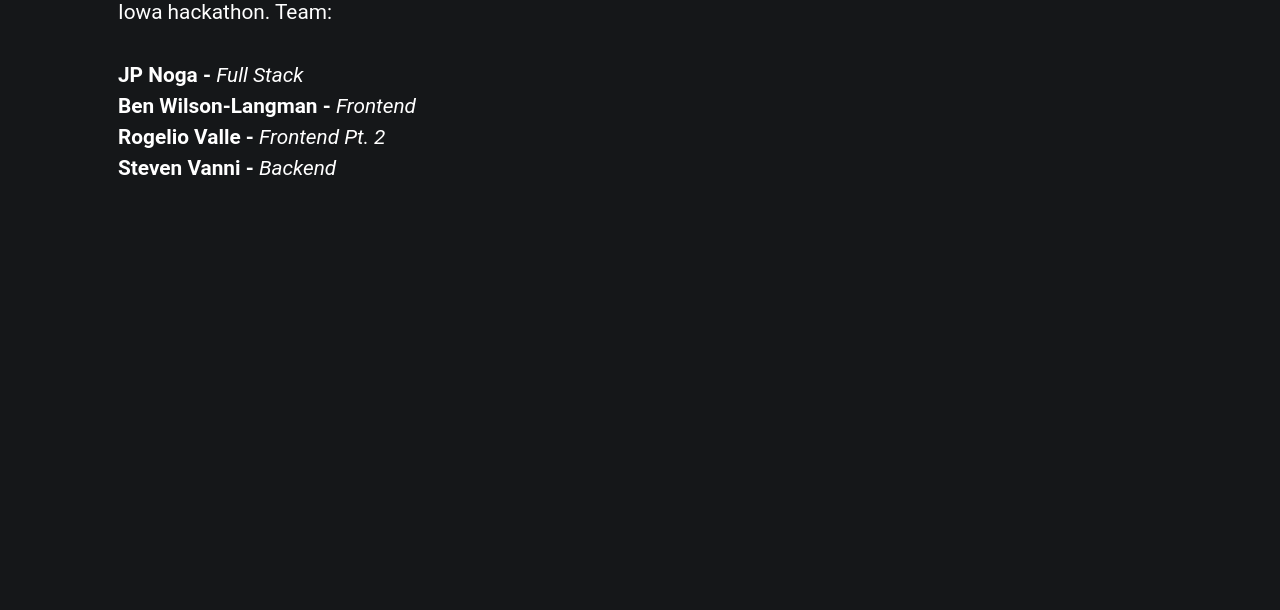
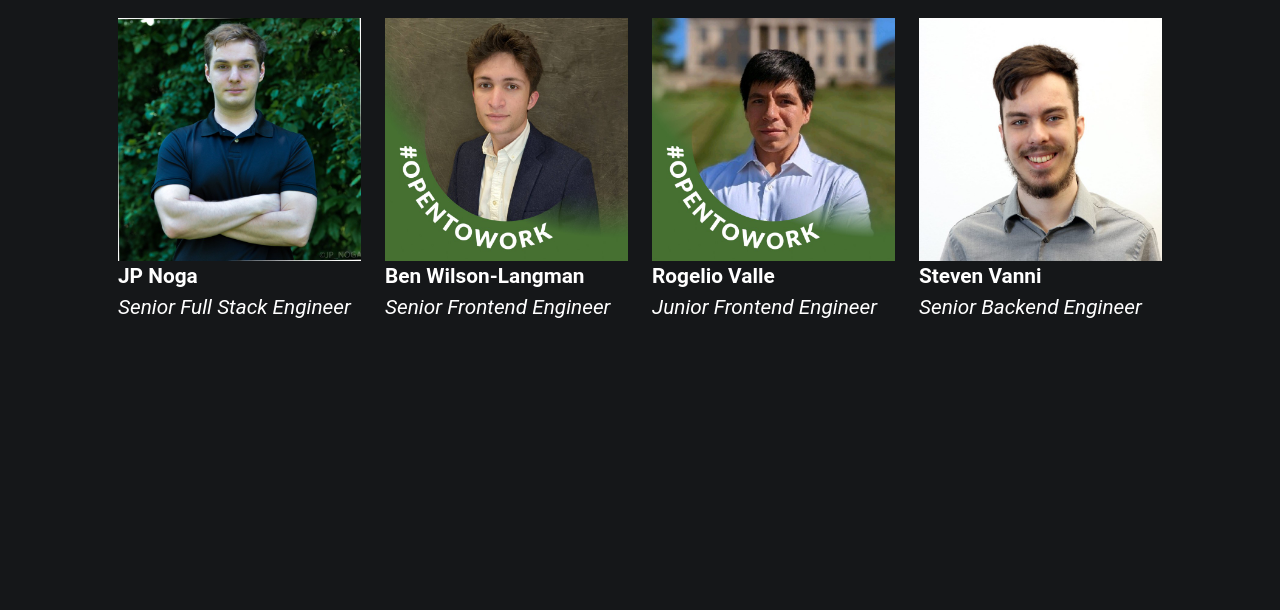
Before and after one commit to Psykik/tradgy, a website: page about.html in a window 1280 px wide. Shown: the part 190-800 px from the top of the page. Drawn offline with nearby package versions, Linux system fonts and the light colour scheme.

Commit message:
added credits, wooooo!

```diff
--- a/about.html
+++ b/about.html
@@ -32,14 +32,28 @@
         <section>
             <div class="container px-4 px-lg-5">
                 <div class="row gx-4 gx-lg-5">
-                    <div class="col-lg-6">
-                        <h1 class="mt-5">About Our Project</h1>
-                        <p>This is a project made during the 2022 University of Iowa hackathon.
-                            Team:<br><br>
-                            <b>JP Noga - </b><i>Full Stack</i><br>
-                            <b>Ben Wilson-Langman - </b><i>Frontend</i><br>
-                            <b>Rogelio Valle - </b><i>Frontend Pt. 2</i><br>
-                            <b>Steven Vanni - </b><i>Backend</i><br>
+                    <div>
+                        <h1 class="mt-5">Our Team</h1>
+                        <p><br>
+
+                            <div class="row">
+                                <div class="column">
+                                  <img src="assets/pfps/jp.jpg" alt="JP" style="width:100%">
+                                  <figcaption><b>JP Noga<br></b><i>Senior Full Stack Engineer<br><br></i></figcaption>
+                                </div>
+                                <div class="column">
+                                  <img src="assets/pfps/ben.jpg" alt="Ben" style="width:100%">
+                                  <figcaption><b>Ben Wilson-Langman<br></b><i>Senior Frontend Engineer<br><br></i></figcaption>
+                                </div>
+                                <div class="column">
+                                  <img src="assets/pfps/rog.jpg" alt="Rogelio" style="width:100%">
+                                  <figcaption><b>Rogelio Valle<br></b><i>Junior Frontend Engineer<br><br></i></figcaption>
+                                </div>
+                                <div class="column">
+                                    <img src="assets/pfps/steven.jpg" alt="Steven" style="width:100%">
+                                    <figcaption><b>Steven Vanni<br></b><i>Senior Backend Engineer<br><br></i></figcaption>
+                                  </div>
+                            </div>
 
                             </p>
                     </div>
```
Also changed, not shown: assets/pfps/ben.jpg (added), assets/pfps/jp.jpg (added), assets/pfps/rog.jpg (added), assets/pfps/steven.jpg (added), css/styles.css, 1 other file.
